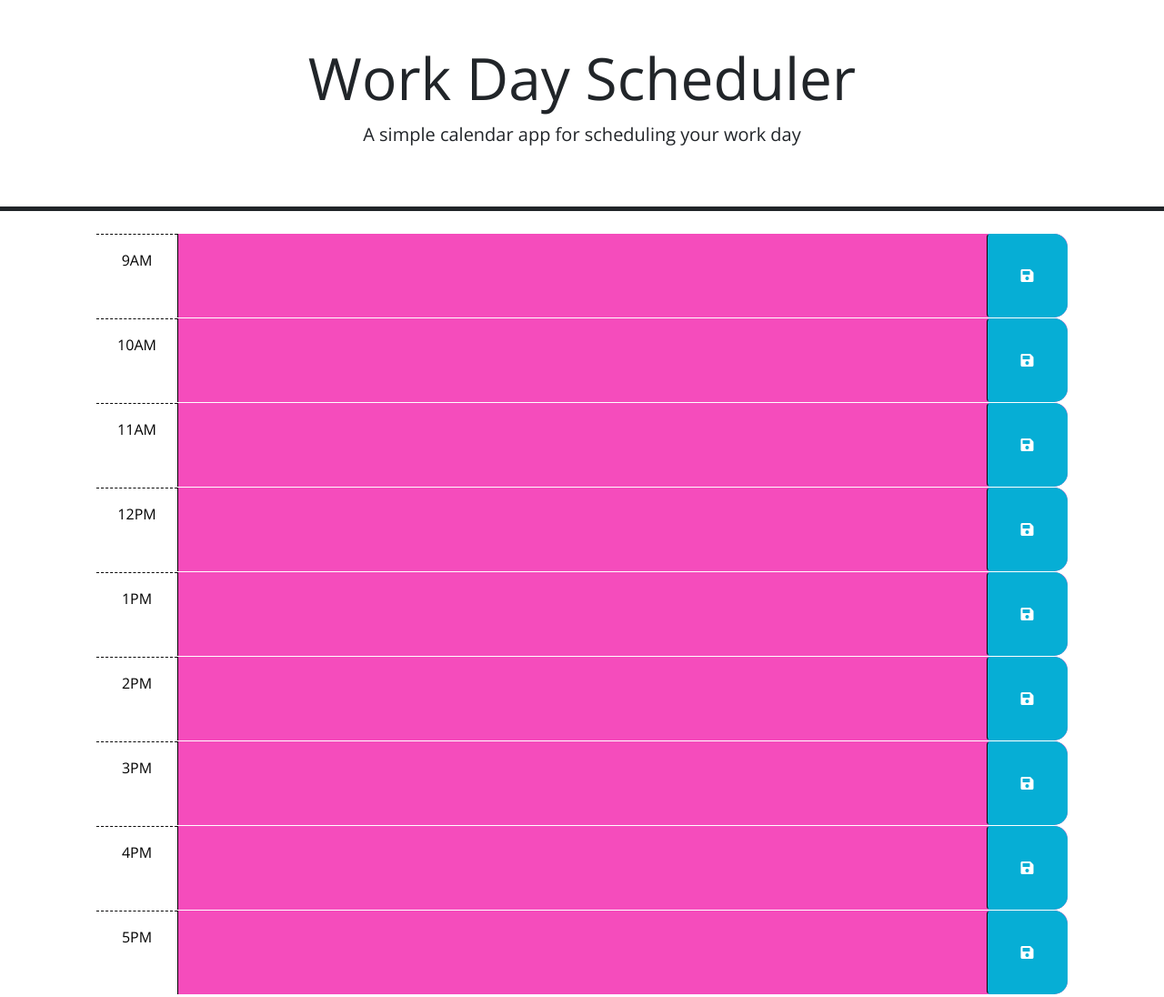
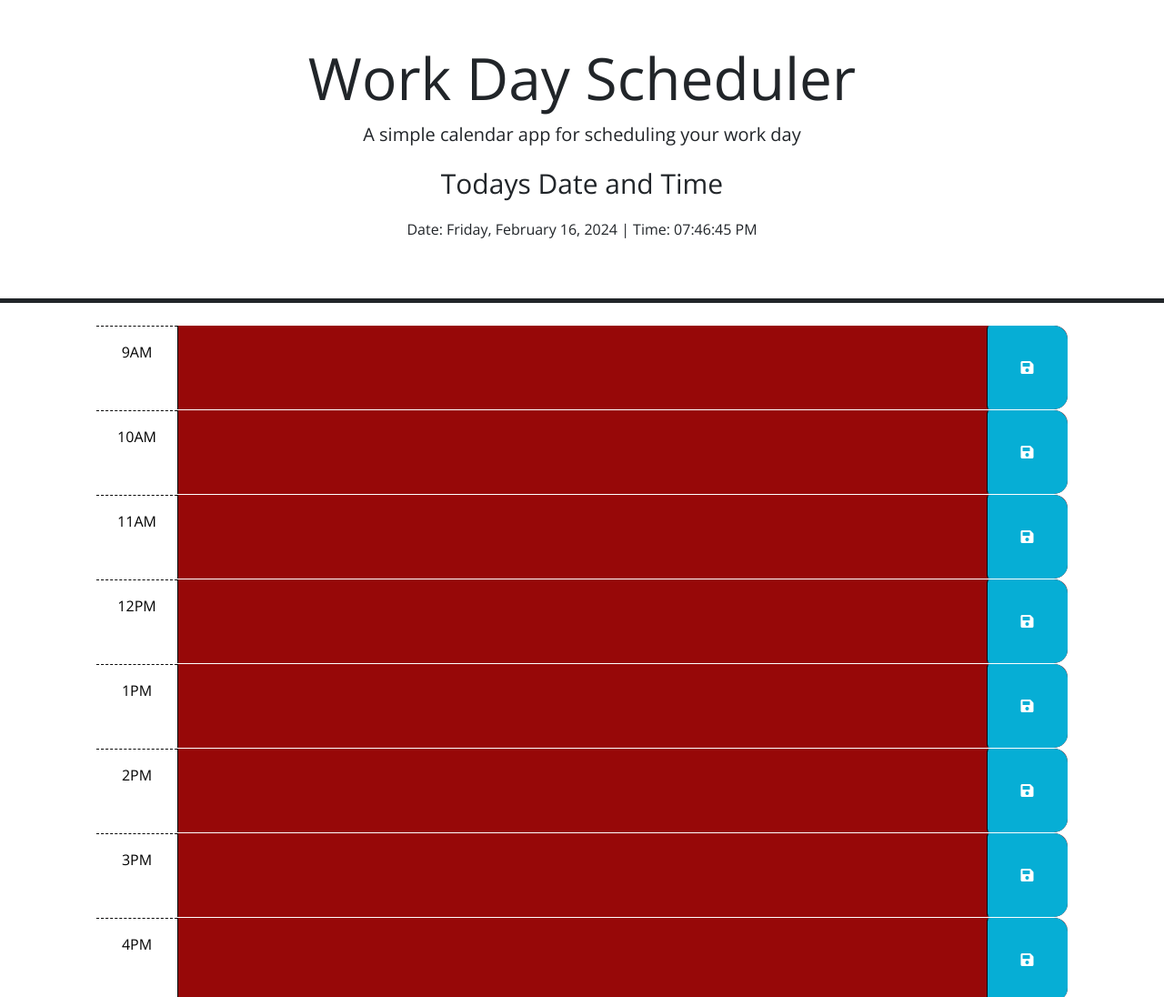
Before and after one commit to Ellie22302/3rdpartyapiproject, a plain HTML site: page index.html in a window 1280 px wide. Shown: the top 1096 px of the page at 91% size. Drawn offline with nearby package versions, Linux system fonts and the light colour scheme.

Commit message:
Finishing up

```diff
--- a/Assets/style.css
+++ b/Assets/style.css
@@ -31,7 +31,7 @@ textarea {
 }
 
 .past {
-  background-color: #f54cbc;
+  background-color: #970808;
   color: white;
 }
 
@@ -57,3 +57,7 @@ textarea {
   font-size: 20px;
   transition: all 0.3s ease-in-out;
 }
+
+#day-date{
+  font-size: 30px;
+}
--- a/index.html
+++ b/index.html
@@ -27,19 +27,11 @@
       <h1 class="display-3">Work Day Scheduler</h1>
       <p class="lead">A simple calendar app for scheduling your work day</p>
       <p id="currentDay" class="lead"></p>
+      <p id="day-date">Todays Date and Time</p>
+      <p>Date: <span id="date"></span> | Time: <span id="time"></span></p>
     </header>
     <div class="container-lg px-5">
-      <!-- Use class for "past", "present", and "future" to apply styles to the
-        time-block divs accordingly. The javascript will need to do this by
-        adding/removing these classes on each div by comparing the hour in the
-        id to the current hour. The html provided below is meant to be an example
-        demonstrating how the css provided can be leveraged to create the
-        desired layout and colors. The html below should be removed or updated
-        in the finished product. Remember to delete this comment once the
-        code is implemented.
-        -->
 
-      <!-- Example of a past time block. The "past" class adds a gray background color. -->
       <div id="09" class="row time-block past">
         <div class="col-2 col-md-1 hour text-center py-3">9AM</div>
         <textarea class="col-8 col-md-10 description" rows="3"> </textarea>
@@ -48,7 +40,7 @@
         </button>
       </div>
 
-      <!-- Example of a a present time block. The "present" class adds a red background color. -->
+
       <div id="10" class="row time-block present">
         <div class="col-2 col-md-1 hour text-center py-3">10AM</div>
         <textarea class="col-8 col-md-10 description" rows="3"> </textarea>
@@ -57,7 +49,7 @@
         </button>
       </div>
 
-      <!-- Example of a future time block. The "future" class adds a green background color. -->
+
       <div id="11" class="row time-block future">
         <div class="col-2 col-md-1 hour text-center py-3">11AM</div>
         <textarea class="col-8 col-md-10 description" rows="3"> </textarea>
```
